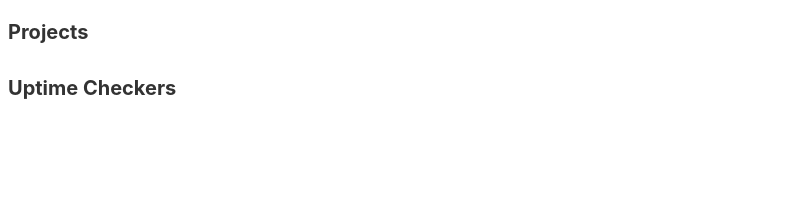
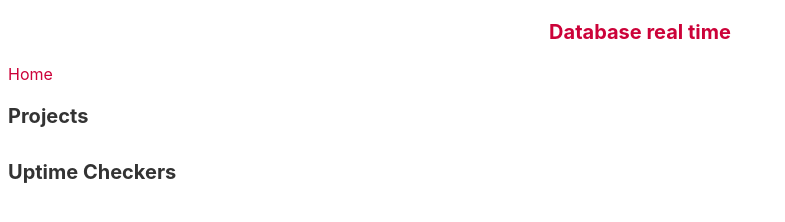
Before and after one commit to Mitsmanu/dashboard, a plain HTML site: page index.html in a window 1280 px wide. Shown: the whole page, without its empty margins (0-785 px from the left). Drawn offline with Linux system fonts and the light colour scheme; no server answers.

Commit message:
Change color title - add new API Key

```diff
--- a/index.html
+++ b/index.html
@@ -156,10 +156,25 @@
         .check-template {
             display: none;
         }
+
+        #db{
+            text-align: center;
+            color: #CC0239;
+        }
+        #but{
+            text-decoration: none;
+            color: #CC0239;
+        }
+
+
+
     </style>
 </head>
 <body class="theme-light">
     <div id="panel">
+
+        <h1 id="db">Database real time</h1>
+        <a id="but" href="https://www.walalo.xyz">Home</a>
         <h1 data-readonly-key="uKatH7z6dSuN2Zyf1luRCmPDkw3fw2U0">Projects</h1>
         <h1 data-readonly-key="UKsc30GIblRMKKN4BEPXcBNLa8bx4grU">Uptime Checkers</h1>
     </div>
```
